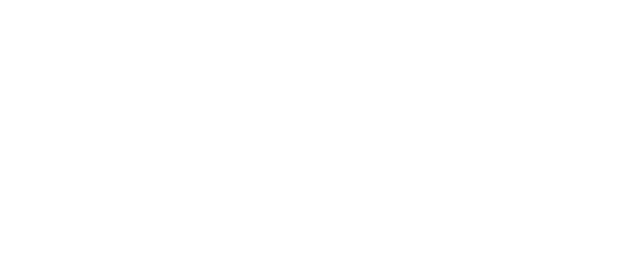
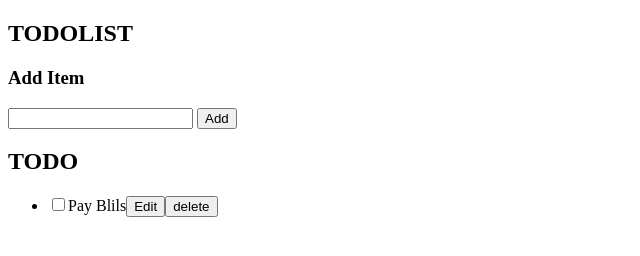
Before and after one commit to zohaibhassan9/To-Do-List-App, a plain HTML site: page index.html in a window 1280 px wide. Shown: the whole page, without its empty margins (0-640 px from the left). Drawn offline with Linux system fonts and the light colour scheme.

Commit message:
Working on HTML Structure

```diff
--- a/index.html
+++ b/index.html
@@ -6,6 +6,31 @@
     <title>To-do List App</title>
 </head>
 <body>
+  <div class="container">
+    <h2>TODOLIST</h2>
+    <H3>Add Item</H3>
+ <p>
+<input type="text">
+<button>Add</button>
+ </p>
 
+ <h2>
+    TODO
+ </h2>
+ <ul id="incomplete-tasks">
+<li><input type="checkbox" name="checkbox"><label for="">Pay Blils</label><button>Edit</button><button>delete</button></li>
+
+
+
+
+
+
+ </ul>
+
+
+
+
+
+  </div>
 </body>
 </html>
```
